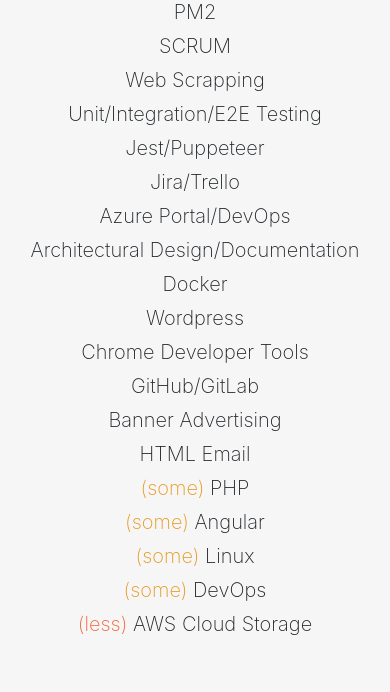
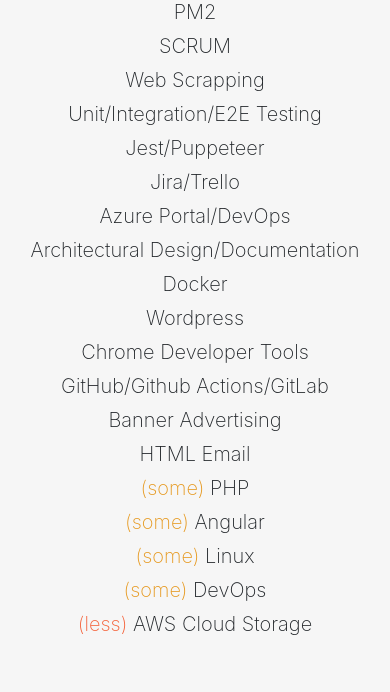
Before and after one commit to kingdomb/live_portfolio-v2, a plain HTML site: page index.html in a window 390 px wide. Shown: the part 2719-3411 px from the top of the page. Drawn offline with nearby package versions, Linux system fonts and the light colour scheme.

```diff
--- a/index.html
+++ b/index.html
@@ -114,7 +114,7 @@
             <h2 class="text-center mt-0">Skills</h2>
             <hr class="divider my-4" />
             <div class="subheading mb-5 text-center">Programming Languages &amp; Tools</div>
-            <div id="skills-list" class="row no-gutters">
+            <div id="skills-list" class="row">
                 <div class="col-lg-6 col-md-12 text-center">
                     <ul class="text-right">
                         <li>HTML/HTML5</li>
@@ -144,7 +144,7 @@
                         <li>Docker</li>
                         <li>Wordpress</li>
                         <li>Chrome Developer Tools</li>
-                        <li>GitHub/GitLab</li>
+                        <li>GitHub/Github Actions/GitLab</li>
                         <li>Banner Advertising</li>
                         <li>HTML Email</li>
                         <li><span style="color:#e6991f">(some)</span> PHP</li>
```
Also changed, not shown: css/styles.css (+7 -1 lines).
